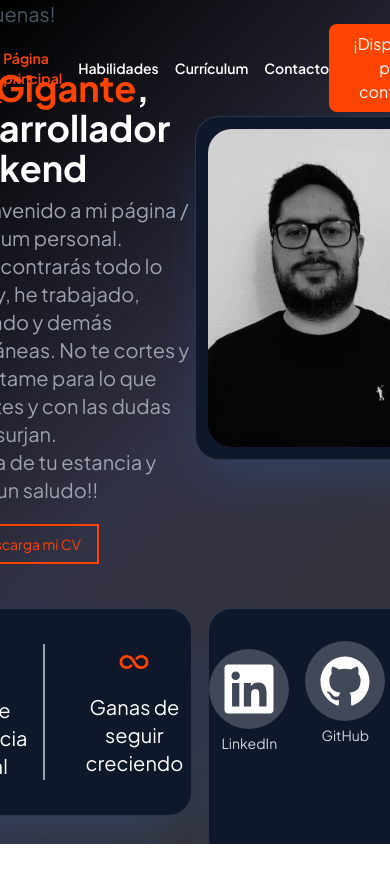
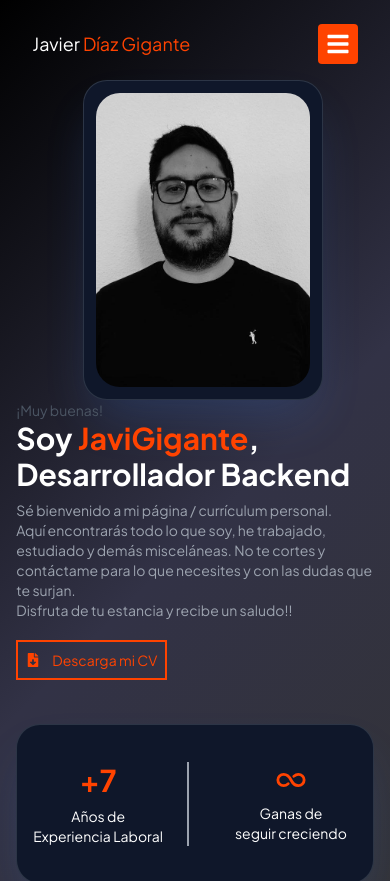
Before and after one commit to javigigante/my-resume, a Next.js app: page / in a window 390 px wide. Shown: the top 881 px of the page. Before the commit the page ends 844 px from the top, so only its background shows below. Built offline with nearby package versions, Linux system fonts and the light colour scheme.

Commit message:
Commit 26112024 19:36h

```diff
--- a/app/globals.css
+++ b/app/globals.css
@@ -76,10 +76,33 @@ body {
 }
 
 .primary-glass2 {
-background-color:hsla(80,5%,22%,1);
-background-image:
-  radial-gradient(at 87% 82%, hsla(24,100%,50%,1) 0px, transparent 50%),
-  radial-gradient(at 15% 87%, hsla(24,100%,50%,1) 0px, transparent 50%);
+  background-color:hsla(80,5%,22%,1);
+  background-image:
+    radial-gradient(at 87% 82%, hsla(24,100%,50%,1) 0px, transparent 50%),
+    radial-gradient(at 15% 87%, hsla(24,100%,50%,1) 0px, transparent 50%);
+}
+
+.resume-glass {
+  background-color:hsla(32,100%,50%,0.41);
+  background-image:
+    radial-gradient(at 41% 87%, hsla(14,80%,23%,1) 0px, transparent 50%),
+    radial-gradient(at 8% 14%, hsla(220,0%,0%,1) 0px, transparent 50%);
+}
+
+.resume-glass-left {
+  background-color:hsla(32,0%,0%,1);
+  background-image:
+    radial-gradient(at 0% 100%, hsla(15,75%,50%,1) 0px, transparent 50%),
+    radial-gradient(at 6% 26%, hsla(14,80%,23%,1) 0px, transparent 50%),
+    radial-gradient(at 83% 30%, hsla(220,0%,0%,1) 0px, transparent 50%);
+}
+
+.resume-glass-right {
+  background-color:hsla(240,2%,13%,1);
+  background-image:
+    radial-gradient(at 100% 100%, hsla(15,75%,50%,1) 0px, transparent 50%),
+    radial-gradient(at 96% 16%, hsla(14,80%,23%,1) 0px, transparent 50%),
+    radial-gradient(at 10% 19%, hsla(220,0%,0%,1) 0px, transparent 50%);
 }
 
 .primary-glass::after {
--- a/app/page.tsx
+++ b/app/page.tsx
@@ -3,7 +3,7 @@ import Hero from "@/components/ui/Hero"
 export default function Home() {
   return (
     <div
-      className="w-full h-screen flex flex-col">
+      className="w-full min-h-screen flex flex-col">
       <main className="flex-grow flex items-center justify-center">
         <div className="text-white text-xl">
           <Hero />
--- a/components/ui/Header.jsx
+++ b/components/ui/Header.jsx
@@ -1,22 +1,44 @@
-import Navbar from "./Navbar"
+"use client"
+
+import React, { useState, useEffect } from "react";
+import Navbar from "./Navbar";
+import MobileNavbar from "./MobileNavbar";
 
 const Header = () => {
+  const [isScrolled, setIsScrolled] = useState(false);
+
+  useEffect(() => {
+    const handleScroll = () => {
+      setIsScrolled(window.scrollY > 50); // Cambia el estado si se hace scroll más allá de 50px
+    };
+
+    window.addEventListener("scroll", handleScroll);
+    return () => window.removeEventListener("scroll", handleScroll); // Limpia el listener
+  }, []);
+
   return (
-        <div className="fixed top-0 left-0 z-50 w-full flex justify-center items-center">
+    <div
+      className={`fixed top-0 left-0 z-50 w-full flex justify-center items-center transition-all duration-300 ${
+        isScrolled ? "bg-slate-900/90 backdrop-blur-md shadow-lg" : "bg-transparent"
+      }`}
+    >
       <div className="w-11/12 flex justify-center px-4 py-6 items-center">
         <div className="flex-1">
-
-                    <h4 className="text-xl">
+          <h4 className="md:text-xl text-lg">
             Javier <span className="text-primarycolor">Díaz Gigante</span>
           </h4>
-
         </div>
         <div className="flex-1">
-                    <Navbar/>
+          <div className="md:block w-full hidden">
+            <Navbar />
+          </div>
+          <div className="md:hidden w-full block">
+            <MobileNavbar />
           </div>
         </div>
       </div>
-    )
-}
+    </div>
+  );
+};
 
 export default Header;
--- a/components/ui/Hero.jsx
+++ b/components/ui/Hero.jsx
@@ -7,78 +7,102 @@ import Counter from "./Counter"
 const Hero = () => {
   return (
     <div className="w-full z-20 h-full flex justify-center items-center flex-col">
-      <div className="w-11/12 h-full flex justify-center items-center">
-        <div className="flex-1">
+      <div className="w-11/12 h-full md:pt-14 pt-20 flex sm:flex-row flex-col-reverse justify-center items-center">
+        <div className="sm:w-7/12 w-full">
           <div className="text_container">
-            <h5 className="text-gray-600">¡Muy buenas!</h5>
-            <h2 className="text-4xl md:text-7xl font-bold">Soy <span className="text-primarycolor">JaviGigante</span>,<br /> Desarrollador Backend</h2>
-            <p className="py-2 text-md text-gray-400">
+            <h5 className="md:text-md text-sm text-gray-600">¡Muy buenas!</h5>
+            <h2 className="text-3xl md:text-7xl font-bold">Soy <span className="text-primarycolor">JaviGigante</span>,<br /> Desarrollador Backend</h2>
+            <p className="py-2 md:text-md text-sm text-gray-400">
               Sé bienvenido a mi página / currículum personal. <br /> Aquí encontrarás todo lo que soy, he trabajado, estudiado y demás misceláneas.
               No te cortes y contáctame para lo que necesites y con las dudas que te surjan.
               <br />
               Disfruta de tu estancia y recibe un saludo!!
             </p>
-            <a href="./cv Javier.pdf" className="inline-block">
-              <button className="my-3 text-primarycolor text-sm transition-all duration-150 ease-in-out hover:bg-primarycolor hover:text-white px-4 py-2 bg-transparent border-2 border-primarycolor flex gap-3 justify-center items-center">
+            <a href="./cv Javier.pdf" className="inline-block sm:pl-5 md:pl-1">
+              <button className="my-3 text-primarycolor text-sm transition-all duration-150 ease-in-out hover:bg-primarycolor hover:text-white md:px-4 px-2 py-2 bg-transparent border-2 border-primarycolor flex gap-3 justify-center items-center">
                 <FaFileDownload />
                 Descarga mi CV
               </button>
             </a>
           </div>
         </div>
-        <div className="flex-1 flex justify-center items-center">
-          <div className="hero_img_container w-full max-w-xs bg-slate-900 p-3 rounded-3xl border border-gray-600/[0.5] shadow-2xl shadow-blue-500/20">
-            <img src="./img/javi-cv-bn.jpg" alt="img_javi_bn" className="w-full h-full rounded-3xl" />
+        <div className="sm:w-5/12 w-full flex justify-center items-center pl-4">
+          <div className="hero_img_container md:w-full w-60 md:max-w-xs sm:w-full sm:h-full bg-slate-900 p-3 rounded-3xl border border-gray-600/[0.5] shadow-2xl shadow-blue-500/20 aspect-[3/4]">
+            <img src="./img/javi-cv-bn.jpg" alt="img_javi_bn" className="w-full h-full rounded-3xl object-cover" />
           </div>
         </div>
       </div>
-      <div className="w-11/12 flex gap-4 py-8 justify-center items-stretch">
-        <div className="flex-1 flex min-h-52 items-center bg-slate-900 py-7 rounded-3xl border border-gray-600/[0.5] shadow-2xl shadow-blue-500/20 gap-6 h-full">
-          <div className="flex w-1/2 flex-col items-center px-2 gap-4 pr-4 border-r-2 border-gray-400">
+      <div className="w-11/12 flex md:flex-row flex-col md:gap-5 gap-4 py-8 justify-center items-stretch">
+        <div className="flex-1 flex md:min-h-52 min-h-40 items-center md:h-56 bg-slate-900 py-7 rounded-3xl border border-gray-600/[0.5] shadow-2xl shadow-blue-500/20 md:gap-6 gap-3">
+          <div className="flex w-1/2 flex-col items-center px-2 md:gap-4 gap-2 pr-4 border-r-2 border-gray-400">
             <div className="font-bold md:text-5xl text-3xl text-primarycolor flex items-center">
               <span>+</span>
               <Counter from={0} to={7} />
             </div>
             <div className="text-center">
-              <h4 className="text-xl">
-                Años de
-                <br />
-                Experiencia Laboral
+              <h4 className="md:text-xl text-sm">
+                Años de <br />Experiencia Laboral
               </h4>
             </div>
           </div>
-          <div className="flex w-1/2 flex-col items-center px-2 gap-4 pl-4">
+          <div className="flex w-1/2 flex-col items-center px-2 md:gap-4 gap-2 pl-4">
             <div className="font-bold md:text-5xl text-3xl text-primarycolor">
               <IoInfinite />
             </div>
             <div className="text-center">
-              <h4 className="text-xl">
-                Ganas de
-                <br />
-                seguir creciendo
+              <h4 className="md:text-xl text-sm">
+                Ganas de <br />seguir creciendo
               </h4>
             </div>
           </div>
         </div>
-        <div className="flex-1 flex min-h-52 items-center bg-slate-900 py-8 rounded-3xl border border-gray-600/[0.5] shadow-2xl shadow-blue-500/20 h-full">
-          <ul className="flex w-full justify-evenly items-center gap-4">
+        <div className="flex-1 flex md:min-h-52 min-h-36 items-center md:h-full h-56 bg-slate-900 md:py-8 py-2 rounded-3xl border border-gray-600/[0.5] shadow-2xl shadow-blue-500/20">
+          <ul className="flex w-full justify-evenly items-center md:gap-4 gap-1">
+
             {[
-              { icon: <FaLinkedin className="w-14 h-14" />, link: "https://www.linkedin.com/in/javier-diaz-gigante-b9ab28110/", label: "LinkedIn", description: "Mi perfil de LinkedIn, un lugar apasionante" },
-              { icon: <IoLogoGithub className="w-14 h-14" />, link: "https://github.com/javigigante", label: "GitHub", description: "Mi perfil de GitHub, donde subo mis proyectos" },
-              { icon: <FaDribbble className="w-14 h-14" />, link: "https://www.infojobs.net/candidate/cv/view/index.xhtml", label: "InfoJobs", description: "Mi perfil de InfoJobs, el mejor portal de empleo" },
-            ].map(({ icon, label, description, link }, index) => (
-              <li key={index} className="relative group flex-1 flex flex-col items-center">
-                <a href={link} target="_blank" rel="noopener noreferrer" className="w-20 h-20">
-                  <button className="w-full h-full rounded-full flex justify-center items-center glass transition-transform duration-300 ease-in-out hover:-translate-y-3 hover:bg-primarycolor">
-                    {icon}
+              {
+                icon: <FaLinkedin className="md:w-12 w-9 md:h-12 h-9" />,
+                link: "https://www.linkedin.com/in/javier-diaz-gigante-b9ab28110/",
+                label: "LinkedIn",
+                description: "Mi perfil de LinkedIn, un lugar apasionante",
+              },
+              {
+                icon: <IoLogoGithub className="md:w-14 w-10 md:h-14 h-10" />,
+                link: "https://github.com/javigigante",
+                label: "GitHub",
+                description: "Mi perfil de GitHub, donde subo proyectos",
+              },
+              {
+                icon: <FaDribbble className="md:w-14 w-10 md:h-14 h-10" />,
+                link: "https://www.infojobs.net/candidate/cv/view/index.xhtml",
+                label: "InfoJobs",
+                description: "Mi perfil de InfoJobs, el mejor portal de empleo",
+              },
+
+            ].map(({ icon, label, description, link }, index) => {
+
+              return (
+                <li key={ index } className="w-24 md:w-28 relative group flex-initial flex flex-col items-center">
+                  <a href={ link } target="_blank" rel="noopener noreferrer" className="md:w-20 md:h-20 items-center justify-center">
+                    <button className="md:w-full w-14 md:h-full h-14 rounded-full flex justify-center items-center glass transition-transform duration-300 ease-in-out md:hover:-translate-y-3 hover:bg-primarycolor">
+                      { icon }
                     </button>
                   </a>
                   <div className="flex flex-col items-center mt-1">
                     <span className="text-sm text-gray-300">{label}</span>
-                  <span className="text-xs text-gray-400 opacity-0 group-hover:opacity-100 mt-1 transition-opacity duration-300 max-w-[150px] text-center">{description}</span>
+                    <span className="text-xs text-gray-400 opacity-0 group-hover:opacity-100 mt-1 transition-opacity duration-300 max-w-[150px] text-center">
+                      <span className="hidden sm:inline">
+                        { description }
+                      </span>
+                      <span className="sm:hidden">
+                      </span>
+                    </span>
                   </div>
                 </li>
-            ))}
+              );
+
+            })}
+
           </ul>
         </div>
       </div>
--- /dev/null
+++ b/components/ui/MobileNavbar.jsx
@@ -0,0 +1,45 @@
+"use client";
+
+import Link from "next/link";
+import { usePathname } from "next/navigation";
+import { useState } from "react";
+import { motion } from "framer-motion";
+
+import { IoCloseSharp } from "react-icons/io5";
+import { FaBars } from "react-icons/fa";
+
+const MobileNavbar = () => {
+
+    const mobileNavbarLinks = [
+        { name: "Página principal", path: "/" },
+        { name: "Habilidades", path: "/skills" },
+        { name: "Currículum", path: "/resume" },
+        { name: "Contacto", path: "/contact" },
+    ];
+
+    const pathname = usePathname();
+    const [ menuOpen, setMenuOpen ] = useState(false);
+
+    return (
+        <div className="flex justify-end">
+            <button className="text-2xl bg-primarycolor rounded p-2" onClick={ () => setMenuOpen(true) }>
+                <FaBars />
+            </button>
+            { menuOpen &&
+                <motion.div initial={{ scale: 0, opacity: 0 }} animate={{ scale: 1, opacity: 1 }} exit={{ scale: 0, opacity: 0 }} transition={{ duration: 0.5, type: "spring" }}
+                className={`w-full min-h-screen flex justify-center items-center fixed top-0 left-0 bg-primarycolor`}>
+                    <button className="fixed top-5 right-5 bg-black rounded-3xl text-4xl p-1" onClick={ () => setMenuOpen(false) }><IoCloseSharp/></button>
+                    <ul className="w-full flex justify-center flex-col gap-4 items-center h-full">
+                        {mobileNavbarLinks.map((link, index) => (
+                            <li key={index} className={`text-xl font-bold ${pathname === link.path ? "text-black" : "text-white"} hover:text-secondarycolor transition-all duration-150`}>
+                                <Link href={link.path}>{link.name}</Link>
+                            </li>
+                        ))}
+                    </ul>
+                </motion.div>
+            }
+        </div>
+    )
+};
+
+export default MobileNavbar;
```
Also changed, not shown: app/resume/page.jsx (+4 -4 lines). Lines whose indentation alone changed are shown as unchanged.
